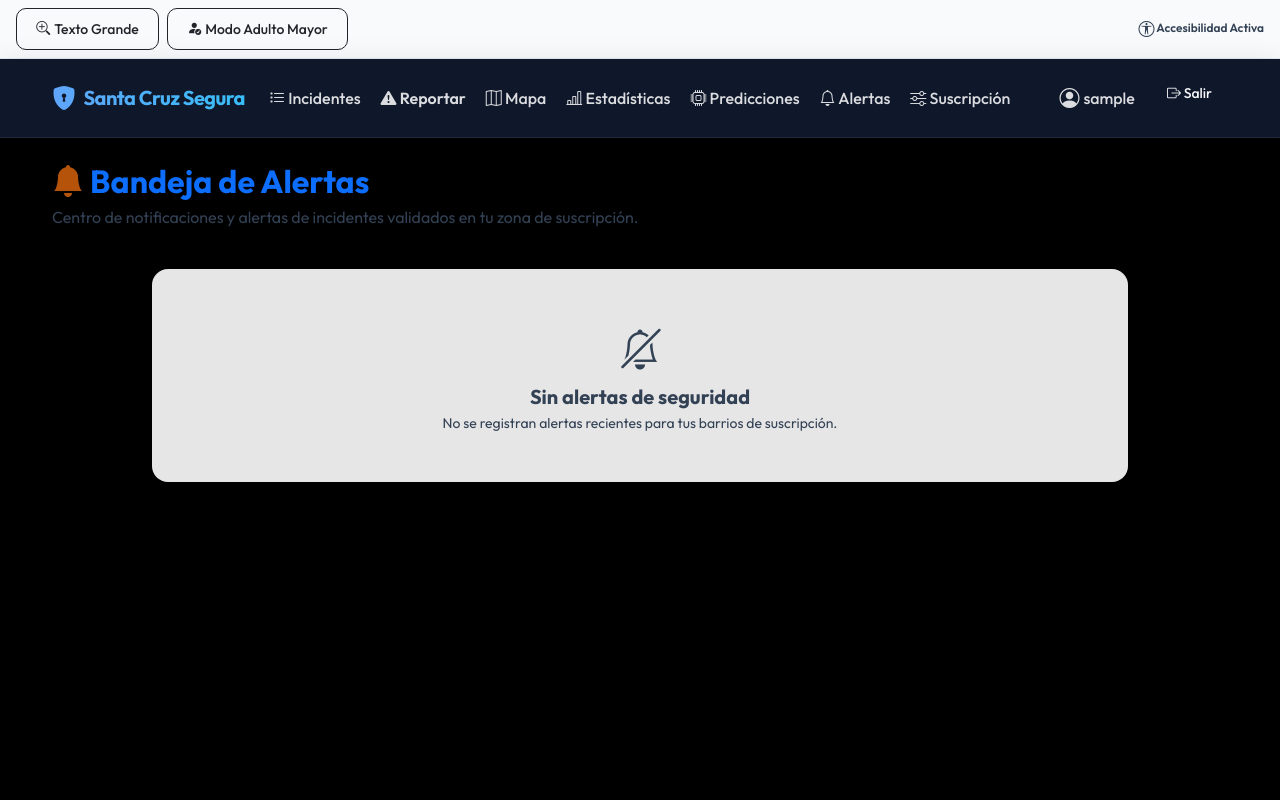
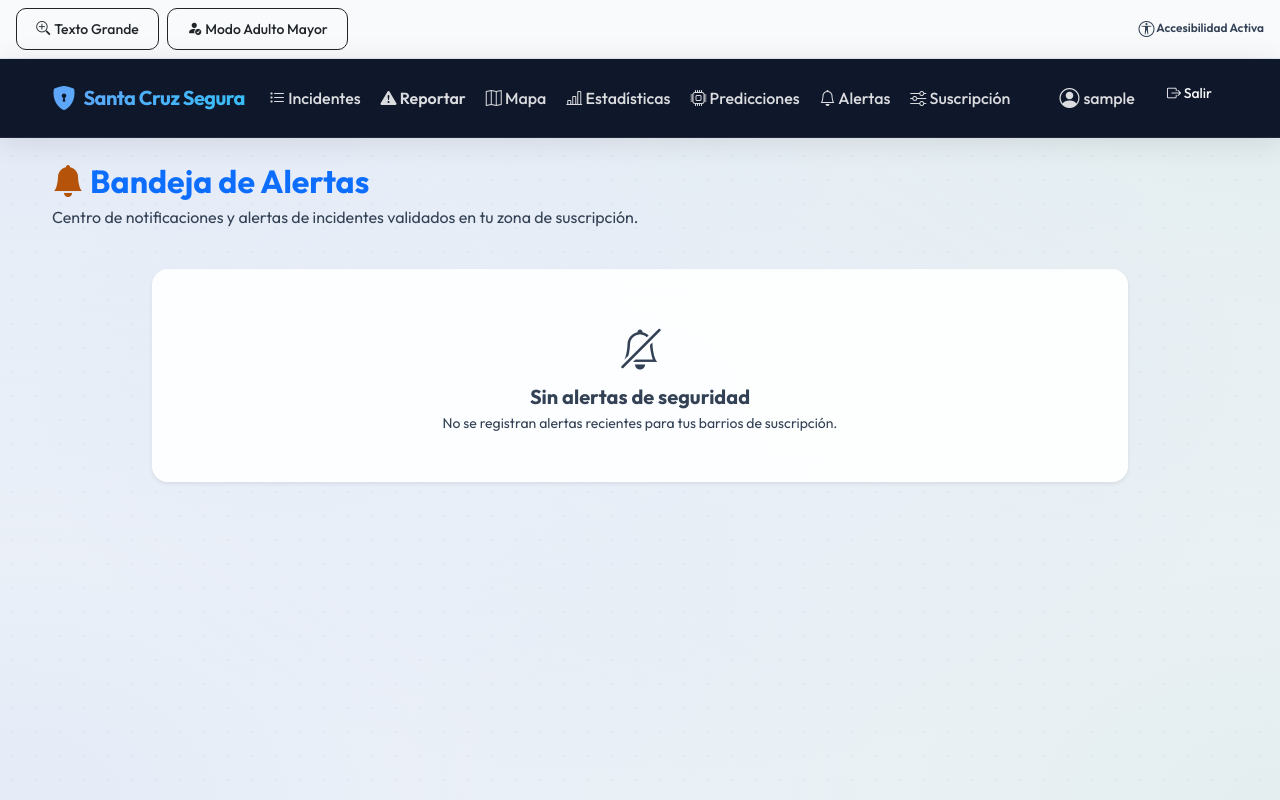
Before and after one commit to SrHeath/SantaCruzSegura, a Django app: page /alertas/ in a window 1280 px wide. Run offline with Django 5.2, Linux system fonts and the light colour scheme; the visitor is signed in with stand-in values (Sample User, id 1); data that the repository does not hold is empty.

Commit message:
Restore gradient background, keep WhiteNoise fix and all visual improvements

```diff
--- a/static/css/styles.css
+++ b/static/css/styles.css
@@ -22,7 +22,15 @@
 }
 
 body {
-    background-color: #000000;
+    background-color: #f1f5f9;
+    background-image:
+        radial-gradient(at 0% 0%, rgba(29, 78, 216, 0.08) 0px, transparent 50%),
+        radial-gradient(at 100% 0%, rgba(15, 118, 110, 0.08) 0px, transparent 50%),
+        radial-gradient(at 50% 50%, rgba(29, 78, 216, 0.04) 0px, transparent 70%),
+        radial-gradient(at 100% 100%, rgba(15, 118, 110, 0.06) 0px, transparent 50%),
+        radial-gradient(at 0% 100%, rgba(29, 78, 216, 0.06) 0px, transparent 50%);
+    background-attachment: fixed;
+    background-size: cover;
     color: var(--text-color);
     font-family: 'Outfit', 'Inter', system-ui, -apple-system, sans-serif;
     font-size: var(--font-size-base);
--- a/templates/base.html
+++ b/templates/base.html
@@ -15,7 +15,7 @@
     <link rel="stylesheet" href="https://cdn.jsdelivr.net/npm/bootstrap-icons@1.11.3/font/bootstrap-icons.min.css">
     <link rel="stylesheet" href="{% static 'css/styles.css' %}">
 </head>
-<body style="background-color: #000000 !important;">
+<body>
 <!-- Control de Accesibilidad (RNF14-RNF18) -->
 <div class="accessibility-bar d-flex justify-content-between align-items-center py-2 px-3">
     <div class="d-flex gap-2">
```
